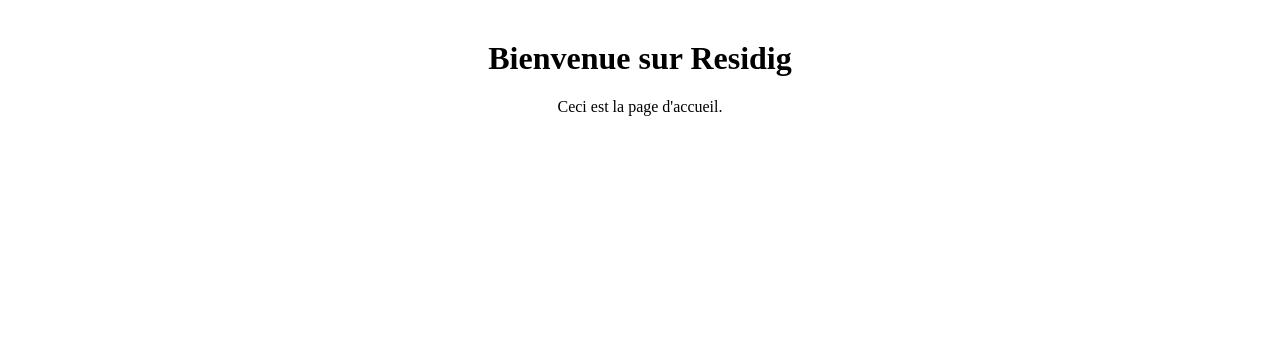
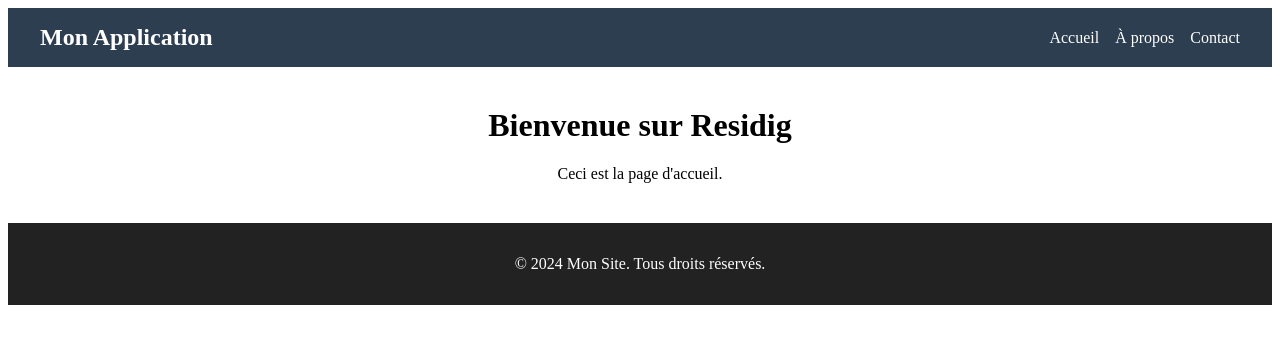
Before and after one commit to GuillaumePons63/residig, a Nuxt app in the folder residig/: page / in a window 1280 px wide. Shown: the top 344 px of the page. Built offline with nearby package versions, Linux system fonts and the light colour scheme.

Commit message:
add one page

```diff
--- a/residig/app.vue
+++ b/residig/app.vue
@@ -1,5 +1,7 @@
 <template>
   <div>
+    <Header />
     <NuxtPage />
+    <Footer />
   </div>
 </template>
--- /dev/null
+++ b/residig/components/footer.vue
@@ -0,0 +1,17 @@
+<template>
+    <footer class="footer">
+        <p>&copy; 2024 Mon Site. Tous droits réservés.</p>
+    </footer>
+</template>
+
+<style scoped>
+.footer {
+    background: #222;
+    color: #fff;
+    text-align: center;
+    padding: 1rem 0;
+    position: relative;
+    bottom: 0;
+    width: 100%;
+}
+</style>
--- /dev/null
+++ b/residig/components/header.vue
@@ -0,0 +1,50 @@
+<template>
+    <header class="header">
+        <h1>Mon Application</h1>
+        <nav>
+            <ul>
+                <li><a href="#">Accueil</a></li>
+                <li><a href="#">À propos</a></li>
+                <li><a href="#">Contact</a></li>
+            </ul>
+        </nav>
+    </header>
+</template>
+
+<script setup>
+// Pas de logique spécifique pour ce header simple
+</script>
+
+<style scoped>
+.header {
+    display: flex;
+    justify-content: space-between;
+    align-items: center;
+    padding: 16px 32px;
+    background-color: #2c3e50;
+    color: #fff;
+}
+
+.header h1 {
+    margin: 0;
+    font-size: 1.5rem;
+}
+
+nav ul {
+    list-style: none;
+    display: flex;
+    gap: 16px;
+    margin: 0;
+    padding: 0;
+}
+
+nav a {
+    color: #fff;
+    text-decoration: none;
+    font-weight: 500;
+}
+
+nav a:hover {
+    text-decoration: underline;
+}
+</style>
```
